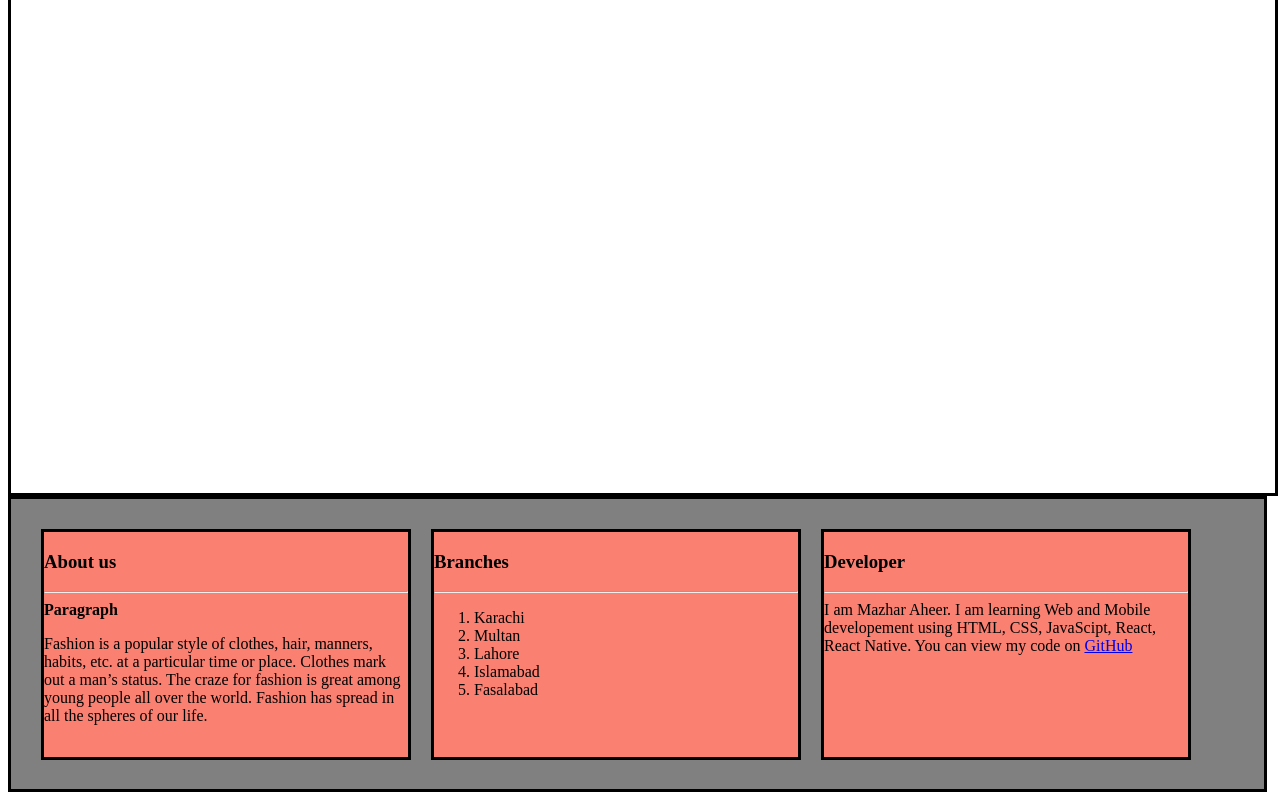
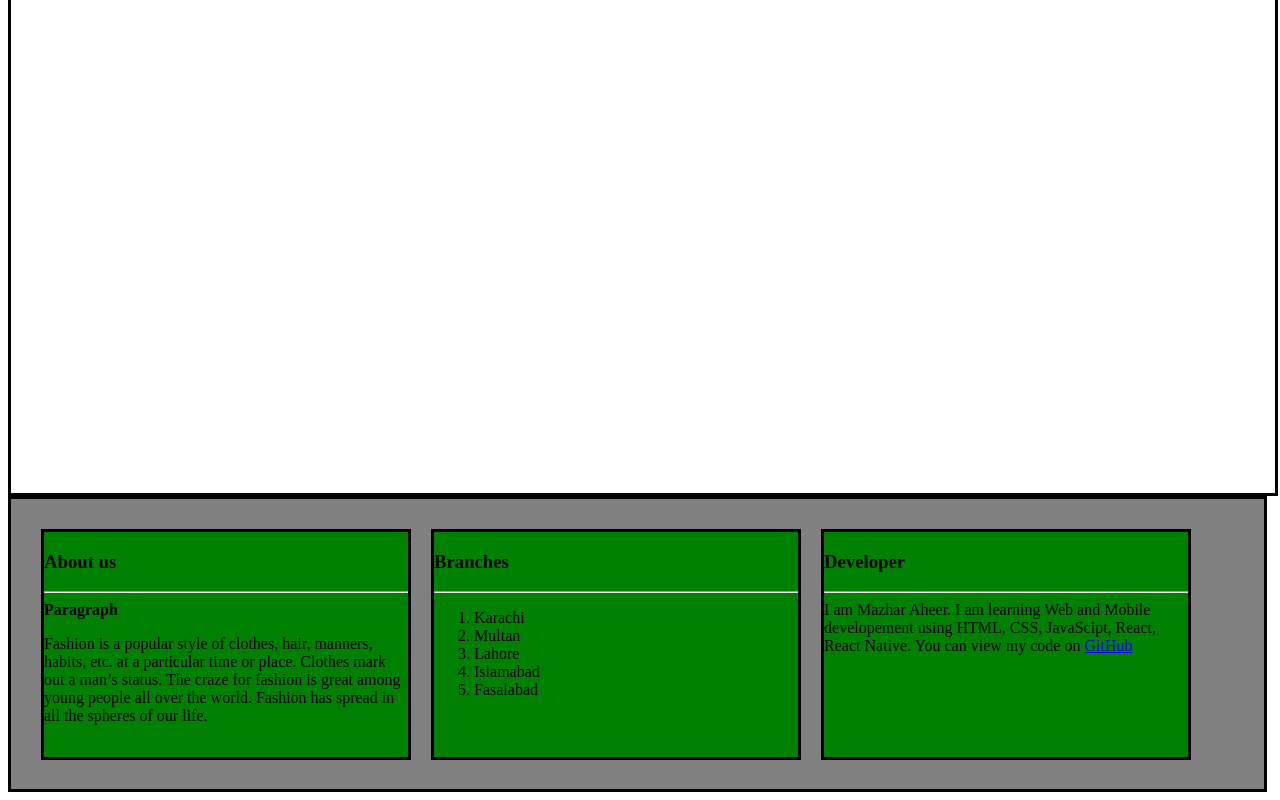
Before and after one commit to mazharaheer/html-css-website, a plain HTML site: page index.html in a window 1280 px wide. Shown: the part 450-1250 px from the top of the page. Drawn offline with Linux system fonts and the light colour scheme.

Commit message:
footer color updated

```diff
--- a/index.html
+++ b/index.html
@@ -60,14 +60,14 @@
 
  <div name="footer" style="border-style: solid; width:96%; padding:20px; height:250px;  background-color:grey;">
 
-            <div style="border-style:solid;margin:10px; float:left; width:30%; height:90%; display:inline-block;  background-color:salmon ">
+            <div style="border-style:solid;margin:10px; float:left; width:30%; height:90%; display:inline-block;  background-color:green ">
                 <h3>About us</h3>
                 <hr><b>Paragraph</b>
                 <p>Fashion is a popular style of clothes, hair, manners, habits, etc. at a particular time or place. Clothes
                     mark out a man’s status. The craze for fashion is great among young people all over the world. Fashion
                     has spread in all the spheres of our life. </p>
             </div>
-            <div style="border-style:solid;margin:10px; float:left; width:30%; height:90%; display:inline-block;  background-color:salmon ">
+            <div style="border-style:solid;margin:10px; float:left; width:30%; height:90%; display:inline-block;  background-color:green ">
                 <h3>Branches</h3>
                 <hr>
                 <ol>
@@ -78,7 +78,7 @@
                     <li>Fasalabad</li>
                 </ol>
             </div>
-            <div style="border-style:solid; margin:10px; float:left; width:30%; height:90%; display:inline-block;  background-color:salmon ">
+            <div style="border-style:solid; margin:10px; float:left; width:30%; height:90%; display:inline-block;  background-color:green ">
                 <h3>Developer</h3>
                   <hr>
                 I am Mazhar Aheer. I am learning Web and Mobile developement using HTML, CSS, JavaScipt, React, React Native.
```
Also changed, not shown: men.html (+3 -3 lines), women.html (+3 -3 lines).
